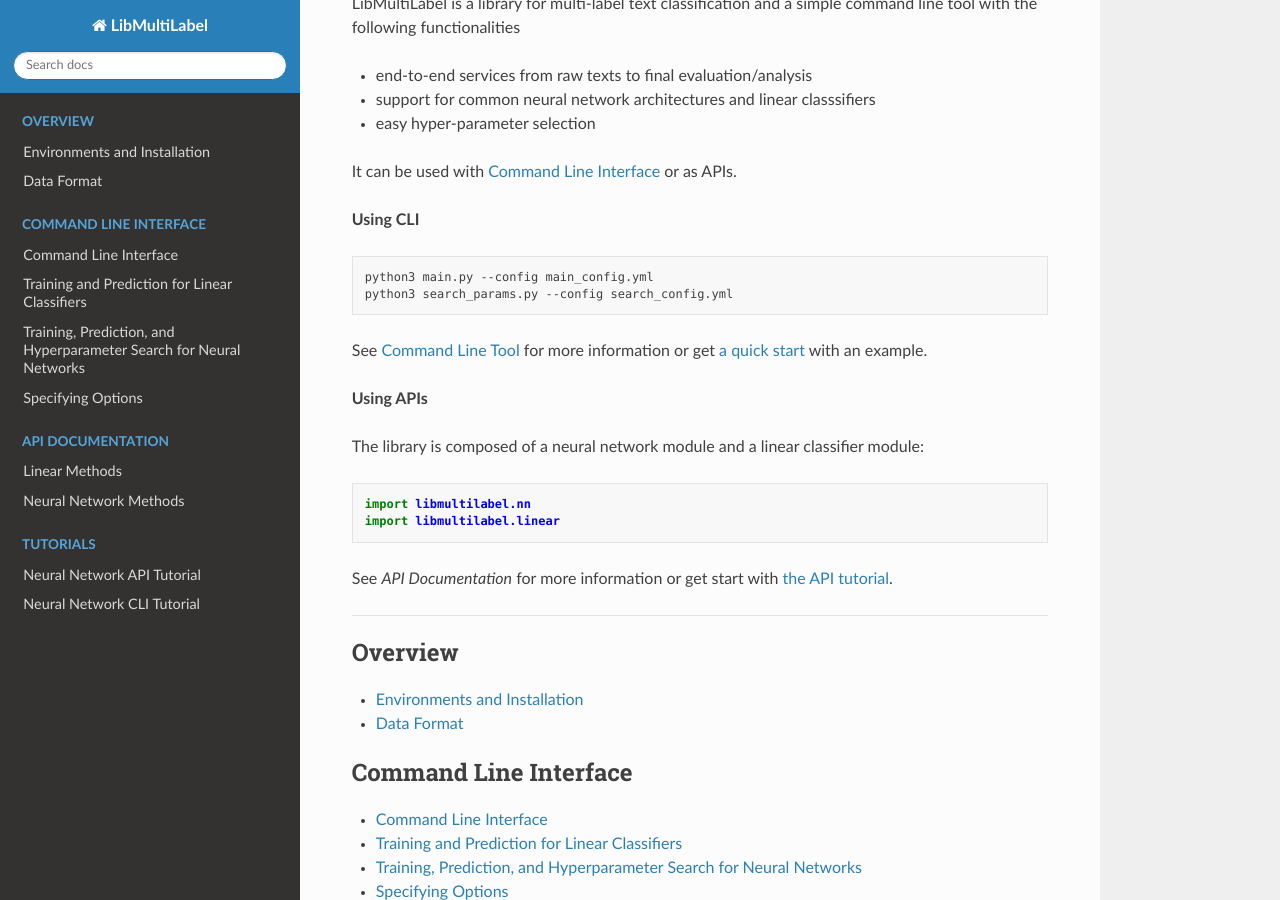
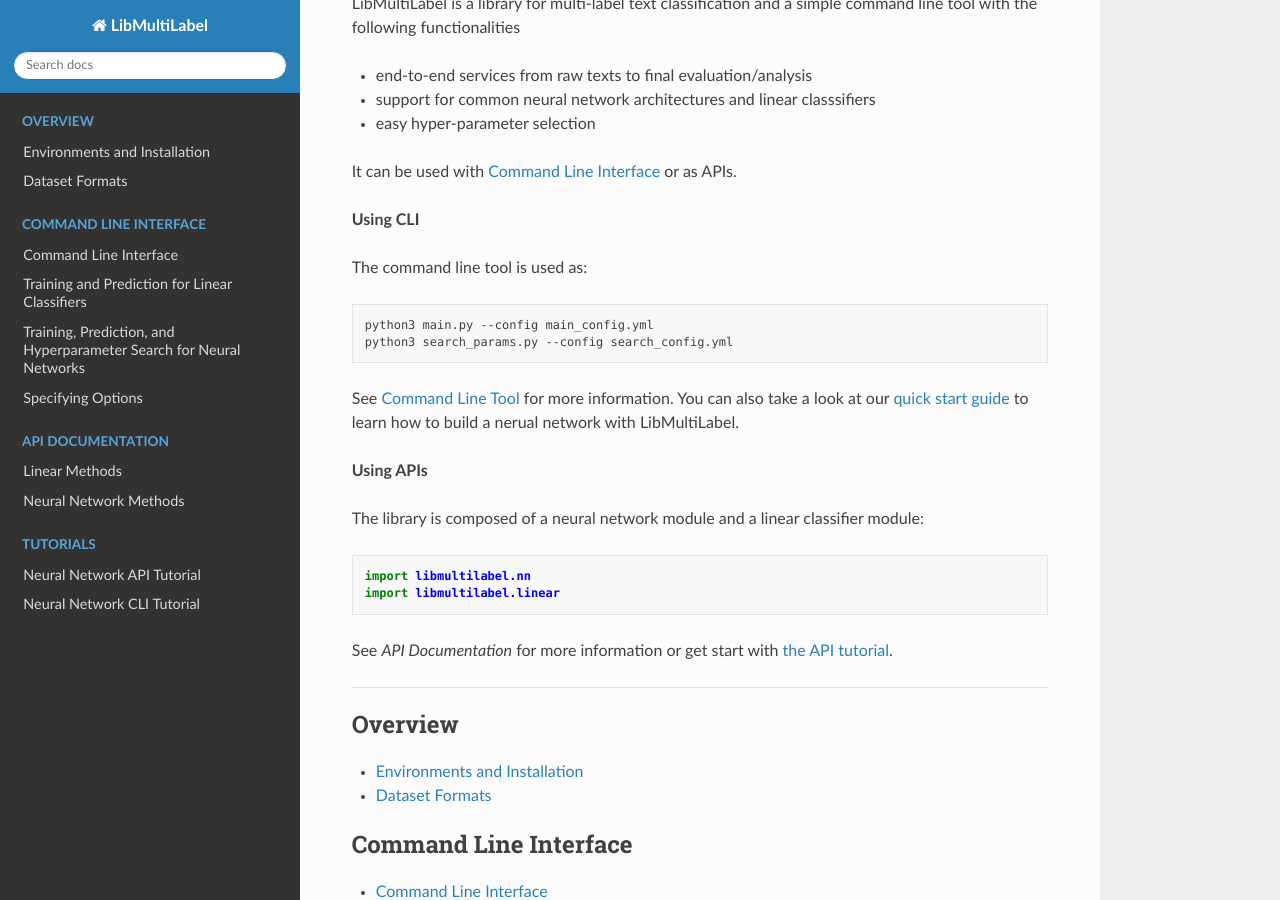
Before and after one commit to ASUS-AICS/LibMultiLabel, a Sphinx documentation site: the page built from docs/index.rst, in a window 1280 px wide and 900 px high, scrolled down 205 px. Built offline with Sphinx 7.4.7 and the Read the Docs theme 2.0.0, drawn with Linux system fonts in a browser that asks for light colours.

Commit message:
(1) dataset formats (2) index.rst

```diff
--- a/docs/data_format.rst
+++ b/docs/data_format.rst
@@ -1,8 +1,7 @@
-Data Format
-===========
+Dataset Formats
+===============
 
-To use the command line tool, the input data must have specific
-formats.
+The input data for building train, test, and validation dataset must have specific formats.
 For neural networks, the only accepted format is the
 :ref:`libmultilabel-format`. For linear methods,
 both :ref:`libmultilabel-format` and
--- a/docs/index.rst
+++ b/docs/index.rst
@@ -13,12 +13,14 @@
 
 **Using CLI**
 
+The command line tool is used as:
+
 .. code-block:: bash
 
    python3 main.py --config main_config.yml
    python3 search_params.py --config search_config.yml
 
-See `Command Line Tool <cli/cli.html>`_ for more information or get `a quick start <../tutorial/nn_cli_tutorial.html>`_ with an example.
+See `Command Line Tool <cli/cli.html>`_ for more information. You can also take a look at our `quick start guide <../tutorial/nn_cli_tutorial.html>`_ to learn how to build a nerual network with LibMultiLabel.
 
 **Using APIs**
 
```
